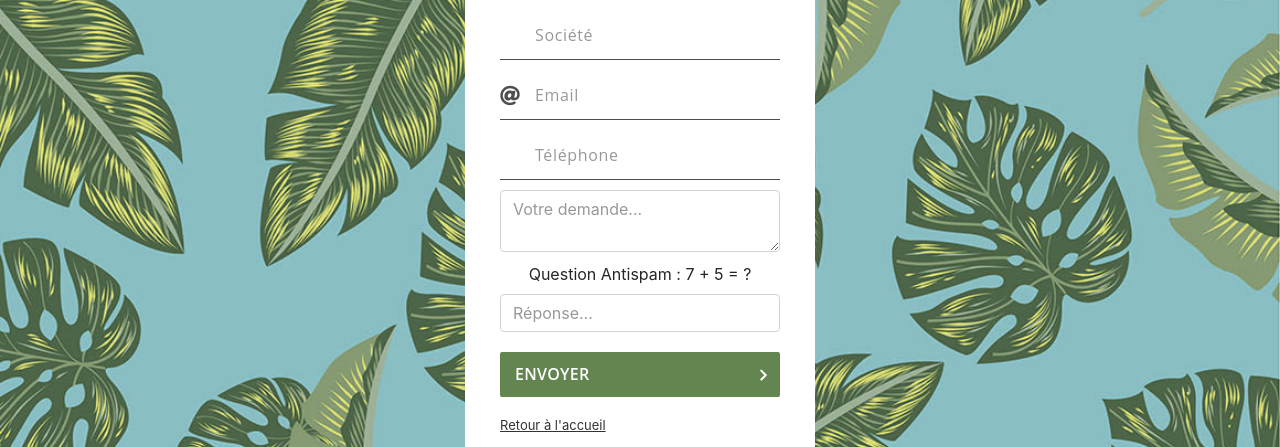
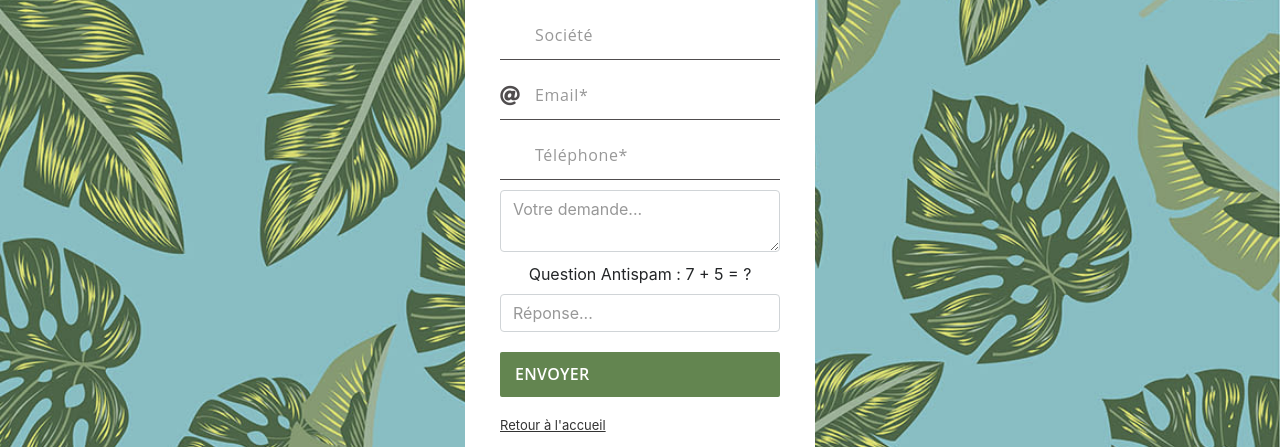
Before and after one commit to abaccam/projet-angular-ecommerce2, an Angular app: page /devis in a window 1280 px wide. Shown: the part 348-795 px from the top of the page. Built offline with nearby package versions, Linux system fonts and the light colour scheme; data requests are answered from the project's data file.

Commit message:
logout()

```diff
--- a/src/app/connection/connection.component.html
+++ b/src/app/connection/connection.component.html
@@ -1,23 +1,3 @@
-<!--<section class="container-form">
-    <form>
-        <div class="form-group">
-            <label for="exampleInputEmail1">Adresse email</label>
-            <input type="email" class="form-control" id="exampleInputEmail1" aria-describedby="emailHelp" placeholder="Enter email">
-            <small id="emailHelp" class="form-text text-muted">We'll never share your email with anyone else.</small>
-        </div>
-        <div class="form-group">
-            <label for="exampleInputPassword1">Mot de passe</label>
-            <input type="password" class="form-control" id="exampleInputPassword1" placeholder="Password">
-        </div>
-        <div class="form-check">
-            <input type="checkbox" class="form-check-input" id="exampleCheck1">
-            <label class="form-check-label" for="exampleCheck1">Check me out</label>
-        </div>
-        <button type="submit" class="btn btn-primary">S'identifier</button>
-    </form>
-</section>
-
--->
 <section class="container-form">
 
     <div class="form-block-bg">
@@ -26,30 +6,24 @@
             <div class="inner-bg">
                 <div class="container flexForm">
                     <div class="form-block">
-                        <!-- <form action="#" method="post"> -->
-                        <form action="#" method="post"  #formSignUp="ngForm" (ngSubmit)="signUp(formSignUp)" id="signup">
+                        <form [formGroup]="formRegister" method="post" #formSignUp="ngForm" (ngSubmit)="signUp(formSignUp)" id="signup">
                             <h2>S'INSCRIRE</h2>
                             <ul>
-                                <!-- <li class="user">
-                                    <input name="user" type="text" class="input" onFocus="this.placeholder=''" onBlur="this.placeholder='User Name'" placeholder="User Name"
-                                    />
-                                </li>
-                            -->
                                 <li class="email">
-                                    <input name="email" type="text" class="input" onFocus="this.placeholder=''" onBlur="this.placeholder='Email Address'" placeholder="Email"
-                                    ngModel/>
+                                    <input name="email" type="text" class="input" onFocus="this.placeholder=''" onBlur="this.placeholder='Email Address'" placeholder="Email*"
+                                        ngModel formControlName="email" />
                                 </li>
                                 <li class="password">
                                     <input name="password" type="password" class="input" onFocus="this.placeholder=''" onBlur="this.placeholder='Password'" placeholder="Mot de passe"
-                                    ngModel/>
+                                        ngModel formControlName="password" />
                                 </li>
                                 <li class="confirmPassword">
                                     <input name="confirmPassword" type="password" class="input" onFocus="this.placeholder=''" onBlur="this.placeholder='Confirmer le mot de passe'"
-                                        placeholder="Confirmer le Mot de passe" />
+                                        placeholder="Confirmer le Mot de passe" formControlName="confirmPassword" />
                                 </li>
                             </ul>
                             <div class="btn-out">
-                                    <input type="submit" class="btn" value="s'incrire'" />
+                                <input type="submit" class="btn" value="s'incrire" />
                             </div>
                             <p>
                                 <a routerLink="">Retour à l'accueil</a>
@@ -61,13 +35,8 @@
 
                             <h2>CONNEXION</h2>
                             <ul>
-                                <!-- <li class="user">
-                                        <input name="user" type="text" class="input" onFocus="this.placeholder=''" onBlur="this.placeholder='User Name'" placeholder="User Name"
-                                        />
-                                    </li>
-                                -->
                                 <li class="email">
-                                    <input name="email" type="text" class="input" onFocus="this.placeholder=''" onBlur="this.placeholder='Email Address'" placeholder="Email"
+                                    <input name="email" type="text" class="input" onFocus="this.placeholder=''" onBlur="this.placeholder='Email Address'" placeholder="Email*"
                                         ngModel/>
                                 </li>
                                 <li class="password">
--- a/src/app/contact/contact.component.html
+++ b/src/app/contact/contact.component.html
@@ -10,7 +10,7 @@
                             <h3>CONTACTEZ-NOUS</h3>
                             <ul>
                                 <li class="email">
-                                    <input name="email" type="text" class="input" onFocus="this.placeholder=''" onBlur="this.placeholder='Email Address'" placeholder="Email"
+                                    <input name="email" type="text" class="input" onFocus="this.placeholder=''" onBlur="this.placeholder='Email Address'" placeholder="Email*"
                                     />
                                 </li>
                                 <li class="subject">
--- a/src/app/devis/devis.component.html
+++ b/src/app/devis/devis.component.html
@@ -22,10 +22,10 @@
                                     />
                                 </li>
                                 <li class="email">
-                                    <input name="email" type="email" class="input" onFocus="this.placeholder=''" onBlur="this.placeholder='Email Address'" placeholder="Email"/>
+                                    <input name="email" type="email" class="input" onFocus="this.placeholder=''" onBlur="this.placeholder='Email Address'" placeholder="Email*"/>
                                 </li>
                                 <li class="phone">
-                                    <input name="telephone" type="tel" class="input" onFocus="this.placeholder=''" onBlur="this.placeholder='telephone'" placeholder="Téléphone"
+                                    <input name="telephone" type="tel" class="input" onFocus="this.placeholder=''" onBlur="this.placeholder='telephone'" placeholder="Téléphone*"
                                     />
                                 </li>
                                 <li>
@@ -35,7 +35,9 @@
                                 <label for="contact-antispam">Question Antispam : 7 + 5 = ?</label>
                                 <input type="text" name="antispam" placeholder="Réponse..." class="contact-antispam form-control" id="contact-antispam">
                             </ul>
-                            <div class="btn-out"><a href="#" class="btn">Envoyer</a></div>
+                            <div class="btn-out"> <div class="btn-out">
+                                    <input type="submit" class="btn" value="Envoyer" />
+                            </div></div>
                             <p><a routerLink="">Retour à l'accueil</a>
                         </form>
 
--- a/src/app/header/header.component.html
+++ b/src/app/header/header.component.html
@@ -1,7 +1,7 @@
 <header>
     <div class="header-contact">
         <p>+33 6 12 68 47 01</p>
-        <a href="#">contact@mrbasil.co</a>
+        <a routerLink="/contact">contact@mrbasil.co</a>
     </div>
     <div class="container-nav">
         <div>
--- a/src/app/services/loopback.service.ts
+++ b/src/app/services/loopback.service.ts
@@ -87,9 +87,8 @@ export class LoopbackService {
   login(profile) {
     return this.http.post<Profile>(`${this.httpBase}/login`, profile);
   }
-  logout() {
-    this.getToken();
-    return this.http.post(`${this.httpBase}/logout?access_token=${this.token}`, this.responsLoginData).pipe(
+  logout(token) {
+    return this.http.post(`${this.httpBase}/logout?access_token=${token}`, this.responsLoginData).pipe(
       tap(value => {
         localStorage.removeItem('token');
         this.token = null;
--- a/src/app/user-account/user-account.component.html
+++ b/src/app/user-account/user-account.component.html
@@ -5,7 +5,8 @@
         <div class="list-group">
           <a routerLink="/mon-compte" class="list-group-item list-group-item-action active" (click)="toggle()">Mon Compte</a>
           <a routerLink="/mon-compte/{{id}}" class="list-group-item list-group-item-action"(click)="toggleDevis()">Mes Devis</a>
-          <a routerLink="" class="list-group-item list-group-item-action">Déconnexion</a>
+          <!--<a routerLink="" class="list-group-item list-group-item-action">Déconnexion</a>-->
+          <input type="button" class="list-group-item list-group-item-action" value="Déconnexion" (click)="logout()"/>
         </div>
       </div>
       <div class="col-md-5">
--- a/src/app/user-account/user-account.component.ts
+++ b/src/app/user-account/user-account.component.ts
@@ -1,4 +1,6 @@
 import { Component, OnInit } from '@angular/core';
+import { LoopbackService } from '../services/loopback.service';
+import { Router } from '@angular/router';
 
 @Component({
   selector: 'app-user-account',
@@ -7,24 +9,37 @@ import { Component, OnInit } from '@angular/core';
 })
 export class UserAccountComponent implements OnInit {
 
-  constructor() { }
+  constructor(private loopbackService: LoopbackService, private router: Router) { }
 
-  id:any
+  id: any
+  token:string
+  profile:any
   ngOnInit() {
-    let profile = JSON.parse(localStorage.getItem("profile"))
-    this.id = profile.userId
+   this.profile = JSON.parse(localStorage.getItem("profile"))
+    this.id = this.profile.userId
+
+  }
+  logout() {
+    this.token = this.profile.id;
+    this.loopbackService.logout(this.token).subscribe(value => {
+      console.log(value);
+      this.router.navigate(['']);
+
+    }
+    );
   }
 
 
+
   toggle() {
-    $('#userData').css({'display': 'block'});
-    $('app-user-update').css({'display': 'none'});
-    $('app-user-devis').css({'display': 'none'});
+    $('#userData').css({ 'display': 'block' });
+    $('app-user-update').css({ 'display': 'none' });
+    $('app-user-devis').css({ 'display': 'none' });
   }
   toggleDevis() {
-    $('#userData').css({'display': 'none'});
-    $('app-user-update').css({'display': 'none'});
-    $('app-user-devis').css({'display': 'block'});
+    $('#userData').css({ 'display': 'none' });
+    $('app-user-update').css({ 'display': 'none' });
+    $('app-user-devis').css({ 'display': 'block' });
   }
 
 }
```
Also changed, not shown: src/app/connection/connection.component.ts (+22 -19 lines).
